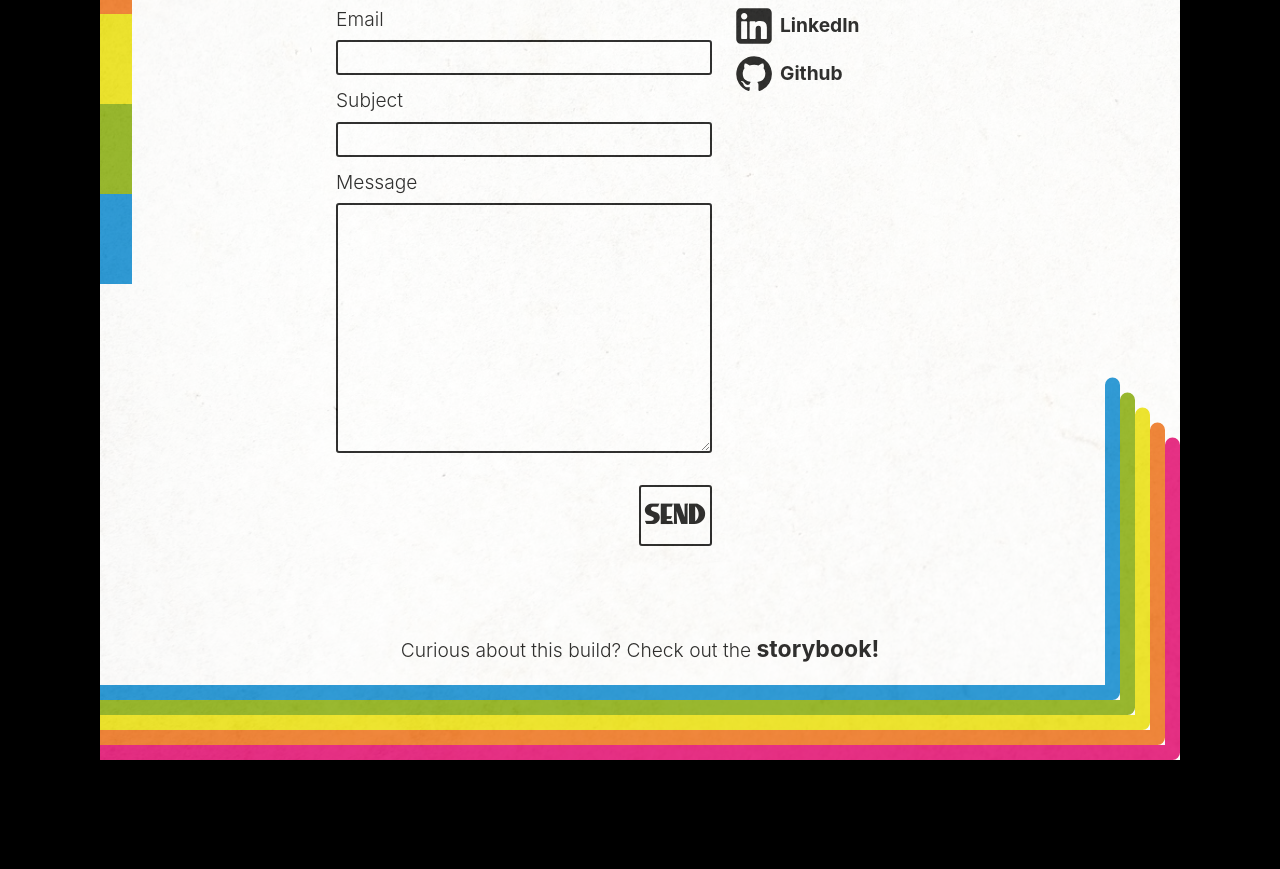
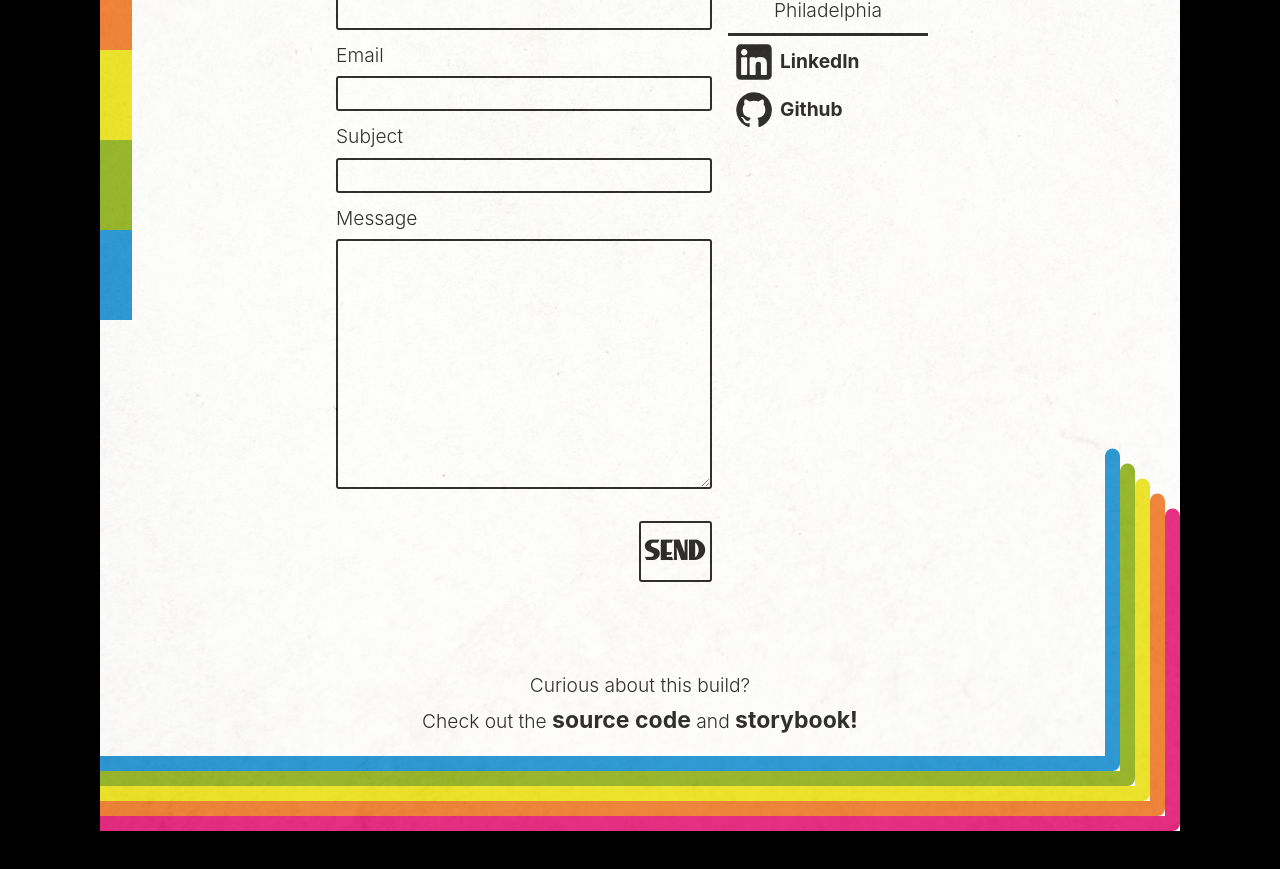
Before and after one commit to JessicaBarnett/JessicaBarnett.github.io, a React (Vite) app: page / in a window 1280 px wide. Shown: the part 6425-7294 px from the top of the page. Built offline with nearby package versions, Linux system fonts and the light colour scheme.

Commit message:
I don't remember removing the source code link, but adding it back now

```diff
--- a/src/App.css
+++ b/src/App.css
@@ -599,6 +599,7 @@ CONTENT
 }
 .content-experience .title-2 {
   margin-left: -25px;
+  margin-bottom: 40px;
 }
 
 .content-contact {
--- a/src/App.tsx
+++ b/src/App.tsx
@@ -168,8 +168,7 @@ function App() {
 
           <section ref={ftrRef} id="footer" className="section-footer">
             <div className="content content-footer">
-              <p>Curious about this build?  Check out the <a className="link" href="/docs/index" target="_blank">storybook!</a></p>
-              {/* Put like, "interested in this build?  see the style guide, or my write up AboutSection it!" in this section too  */}
+              <p>Curious about this build?  <br/> Check out the <a className="link" href="https://github.com/JessicaBarnett/JessicaBarnett.github.io" target="_blank">source code</a> and <a className="link" href="/docs/index" target="_blank">storybook!</a></p>
               {/* <table className="page-stats-table">
               <tbody>
                   <tr>
--- a/src/hooks/useSelectedFilter.ts
+++ b/src/hooks/useSelectedFilter.ts
@@ -8,7 +8,6 @@ import { FilterT, TagT } from "@src/types/data-types.ts";
 
 type UseSelectedFilterReturnT = [
   FilterT | undefined | null,
-
   ((tag: TagT ) => void) & ((tagName: string ) => void)
 ];
 
--- a/stylesheets/partials/_layout.scss
+++ b/stylesheets/partials/_layout.scss
@@ -146,6 +146,7 @@ CONTENT
 
   .title-2 {
     margin-left: -25px;
+    margin-bottom: 40px;
   }
 }
 
```
Also changed, not shown: 1 other file (tests, documents, lock files or other folders).
